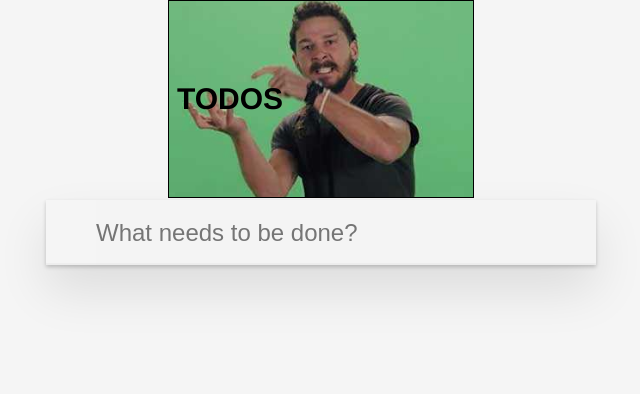
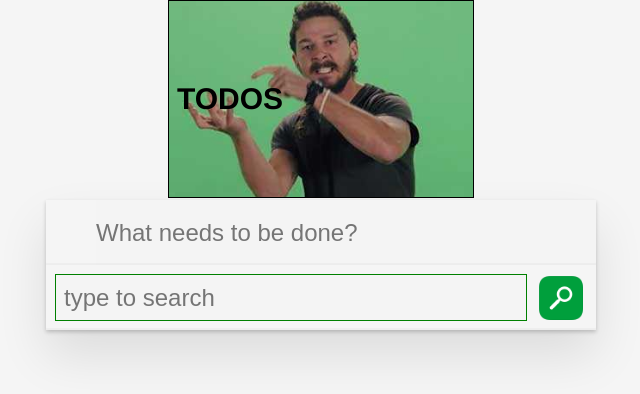
Before and after one commit to SoleSurvivor111/Todos-redux, a React (Create React App) app: page / in a window 1280 px wide. Shown: the top 394 px of the page, without its empty margins (319-959 px from the left). Built offline with nearby package versions, Linux system fonts and the light colour scheme.

Commit message:
Add Search-form

```diff
--- a/src/Components/App.jsx
+++ b/src/Components/App.jsx
@@ -3,12 +3,13 @@ import PropTypes from 'prop-types';
 import Header from 'Components/Header/Header';
 import Main from 'Components/Main/Main';
 import Footer from 'Components/Footer/Footer';
+import SearchForm from 'Components/Footer/Search-form';
 import style from 'Components/App.module.scss';
 
 const App = ({
   toggleAll, addTodo, addTask, visibleTodoList, editButtonStates,
   blurDelEditInput, keysDelEditInput, toggleTodo, deleteTodo, deleteEditInput,
-  changeValue, addEditInput, all, active, completed, clearCompleted,
+  changeValue, addEditInput, all, active, completed, clearCompleted, findTodo,
 }) => (
   <div className="container">
     <div className={style['todos-logo']}>
@@ -18,6 +19,7 @@ const App = ({
       <Header
         all={all}
         completed={completed}
+        findTodo={findTodo}
         toggleAll={toggleAll}
         addTodo={addTodo}
         addTask={addTask}
@@ -32,6 +34,9 @@ const App = ({
         addEditInput={addEditInput}
         deleteEditInput={deleteEditInput}
         changeValue={changeValue}
+      />
+      <SearchForm
+        findTodo={findTodo}
       />
       <Footer
         all={all}
@@ -62,6 +67,7 @@ App.propTypes = {
   toggleTodo: PropTypes.func,
   deleteTodo: PropTypes.func,
   deleteEditInput: PropTypes.func,
+  findTodo: PropTypes.func,
   changeValue: PropTypes.func,
   addEditInput: PropTypes.func,
   visibleTodoList: PropTypes.arrayOf(
@@ -92,6 +98,7 @@ App.defaultProps = {
   toggleTodo: PropTypes.func,
   deleteTodo: PropTypes.func,
   deleteEditInput: PropTypes.func,
+  findTodo: PropTypes.func,
   changeValue: PropTypes.func,
   addEditInput: PropTypes.func,
   visibleTodoList: PropTypes.arrayOf(
--- /dev/null
+++ b/src/Components/Footer/Search-form.jsx
@@ -0,0 +1,21 @@
+import React from 'react';
+import PropTypes from 'prop-types';
+import style from 'Components/Footer/Search-form.module.scss';
+
+const SearchForm = ({ findTodo }) => (
+  <div className={style['search-form']}>
+    <input
+      type="text"
+      className={style['search-field']}
+      placeholder="type to search"
+      onChange={e => findTodo(e.target.value)}
+    />
+    <div
+      className={style['search-icon']}
+    />
+  </div>
+);
+export default SearchForm;
+SearchForm.propTypes = {
+  findTodo: PropTypes.func.isRequired,
+};
--- /dev/null
+++ b/src/Components/Footer/Search-form.module.scss
@@ -0,0 +1,25 @@
+.search-form {
+  box-shadow: inset 0 -2px 1px rgba(0, 0, 0, 0.03);
+  display: flex;
+  flex: 0 1 65px;
+  .search-field {
+    background: rgba(0, 0, 0, 0.003);
+    border: 0;
+    flex: 1 1;
+    font-size: 24px;
+    margin: 10px 0 10px 10px ;
+    outline: 1px solid green;
+    padding:  8px;
+    width: 0;
+    &:focus {
+      outline: 1px solid blue;
+    }
+  }
+  .search-icon {
+    background: url('../../images/loppa.png') no-repeat;
+    background-size: cover;
+    height: 50px;
+    margin: auto 10px auto 10px  ;
+    width: 50px;
+  }
+}
--- a/src/Components/Header/Header.module.scss
+++ b/src/Components/Header/Header.module.scss
@@ -7,11 +7,11 @@
     border: 0;
     bottom: 100%;
     height: 60px;
+    left: 0;
     opacity: 0;
-    left: 0;
     position: absolute;
+    right: 100%;
     top: 0;
-    right: 100%;
     width: 45px;
 
     &:checked ~ .header__label::before {
--- a/src/actions/header.js
+++ b/src/actions/header.js
@@ -10,3 +10,8 @@ export const addTodo = text => ({
 export const toggleAll = () => ({
   type: 'TOGGLE_ALL',
 });
+
+export const findTodo = text => ({
+  type: 'FIND_TODO',
+  text,
+});
--- a/src/containers/AppContainer.js
+++ b/src/containers/AppContainer.js
@@ -46,6 +46,10 @@ export const keysDelEditInput = (e, task, changeValue, deleteEditInput, deleteTo
     deleteEditInput(task.id);
   }
 };
+const searchFilter = (todos, searchField) => {
+  const filteredList = todos.filter(task => task.text.includes(searchField));
+  return filteredList;
+};
 
 const mapDispatchToProps = dispatch => ({
   ...bindActionCreators(actions, dispatch),
@@ -55,8 +59,9 @@ const mapDispatchToProps = dispatch => ({
 });
 
 const mapStateToProps = state => ({
-  todos: state.todos,
-  visibleTodoList: getVisibleTodos(state.todos, state.visibilityFilter),
+  visibleTodoList: getVisibleTodos(
+    searchFilter(state.todos, state.searchField), state.visibilityFilter,
+  ),
   editButtonStates: state.editButtonStates,
   all: state.todos.length,
   active: state.todos.filter(task => !task.checked).length,
--- a/src/reducers/index.js
+++ b/src/reducers/index.js
@@ -2,8 +2,10 @@ import { combineReducers } from 'redux';
 import todos from 'reducers/todos';
 import visibilityFilter from 'reducers/visibilityFilter';
 import editButtonStates from 'reducers/editButtonStates';
+import searchField from 'reducers/searchField';
 
 export default combineReducers({
+  searchField,
   todos,
   visibilityFilter,
   editButtonStates,
--- /dev/null
+++ b/src/reducers/searchField.js
@@ -0,0 +1,9 @@
+const searchField = (state = '', action) => {
+  switch (action.type) {
+    case 'FIND_TODO':
+      return action.text;
+    default:
+      return state;
+  }
+};
+export default searchField;
```
Also changed, not shown: src/containers/FiltersLink.js (renamed from src/containers/FiltersLink.jsx), src/images/loppa.png (added).
